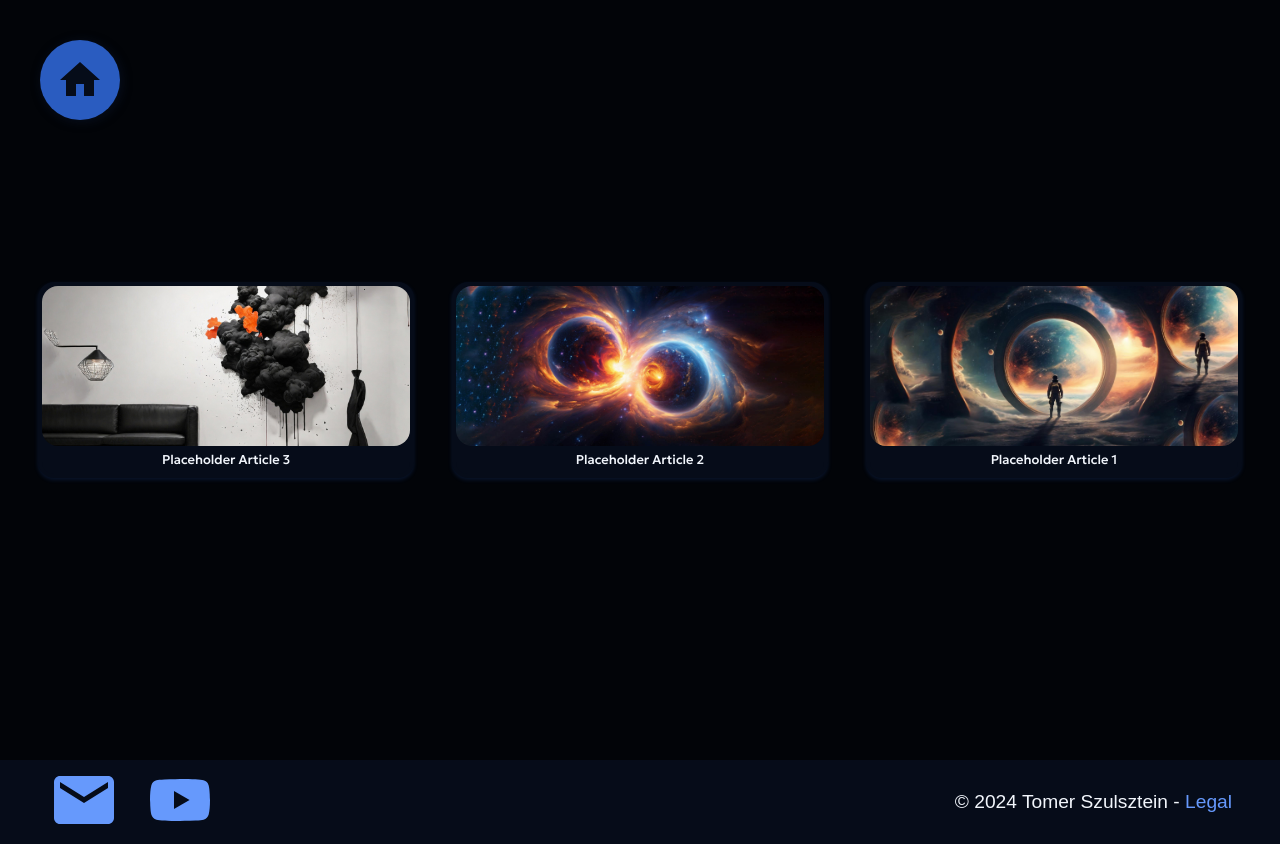
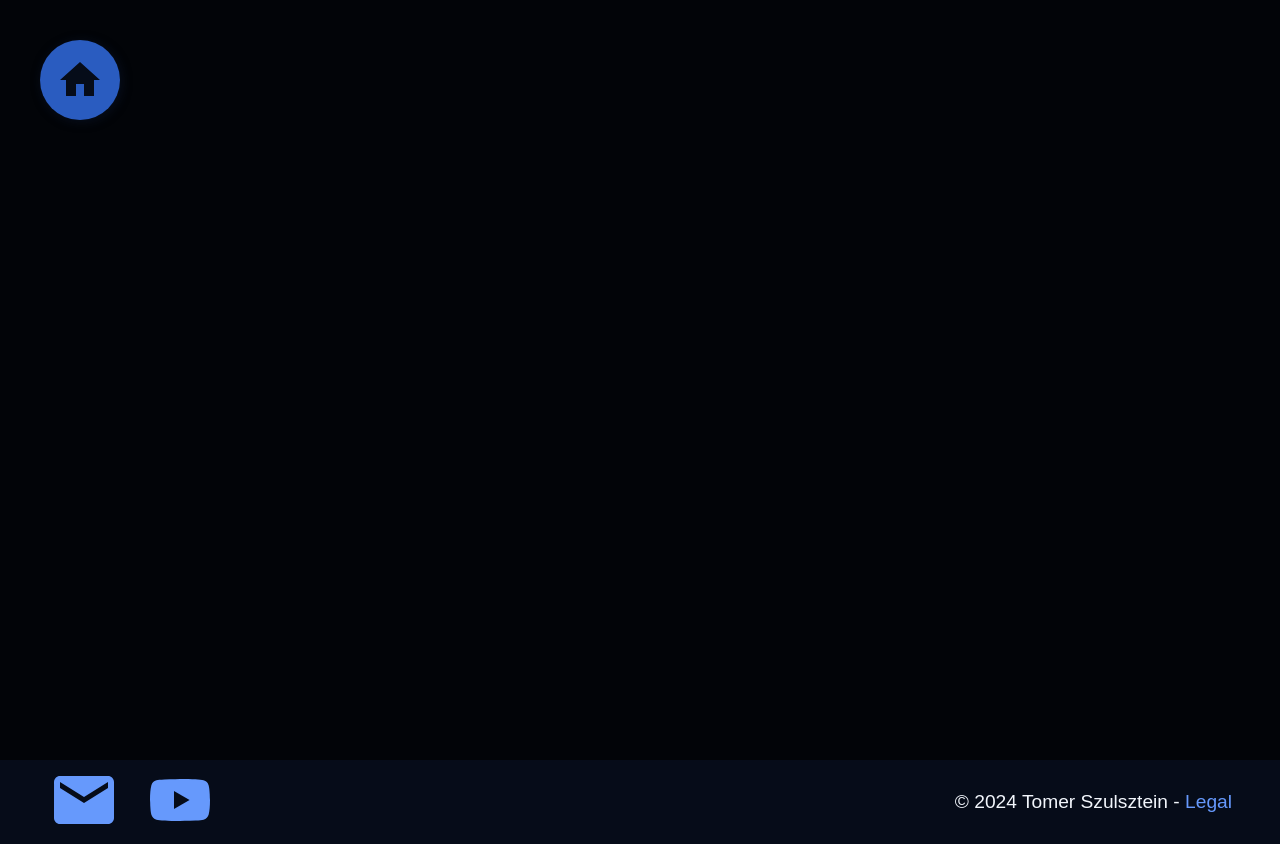
Before and after one commit to tomersz12/tomer-portfolio, a React (Vite) app: page /blog in a window 1280 px wide. Built offline with nearby package versions, Linux system fonts and the light colour scheme; a web font is replaced by a local one.

Commit message:
tiny fix

```diff
--- a/src/pages/Blog.tsx
+++ b/src/pages/Blog.tsx
@@ -11,7 +11,7 @@ const Blog = () => {
             <a href={'/'} title="Home" className='icons'>
                 <HomeIcon className="icon"/>
             </a>
-            <ArticlePreviewer id={articles[0]}/>
+            <ArticlePreviewer id={articles[articles.length]}/>
         </div>
         <Footer/>
         </>
```
